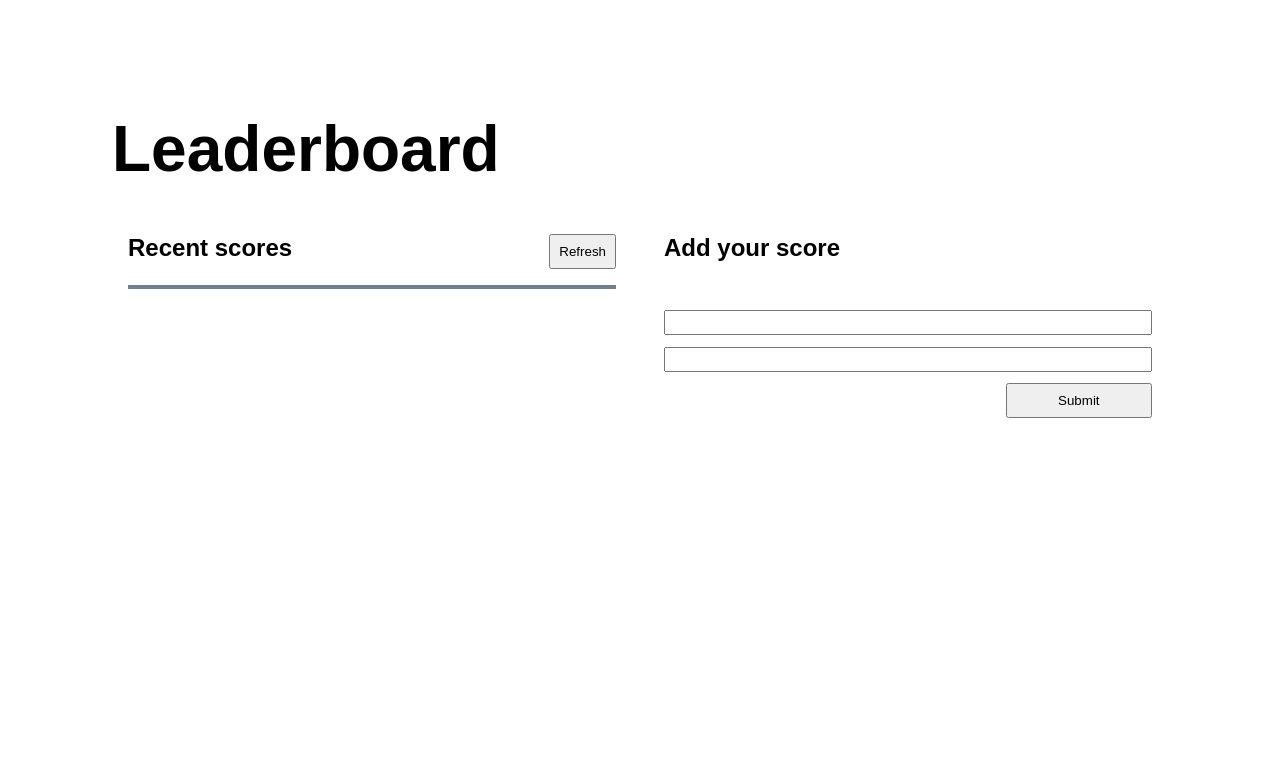
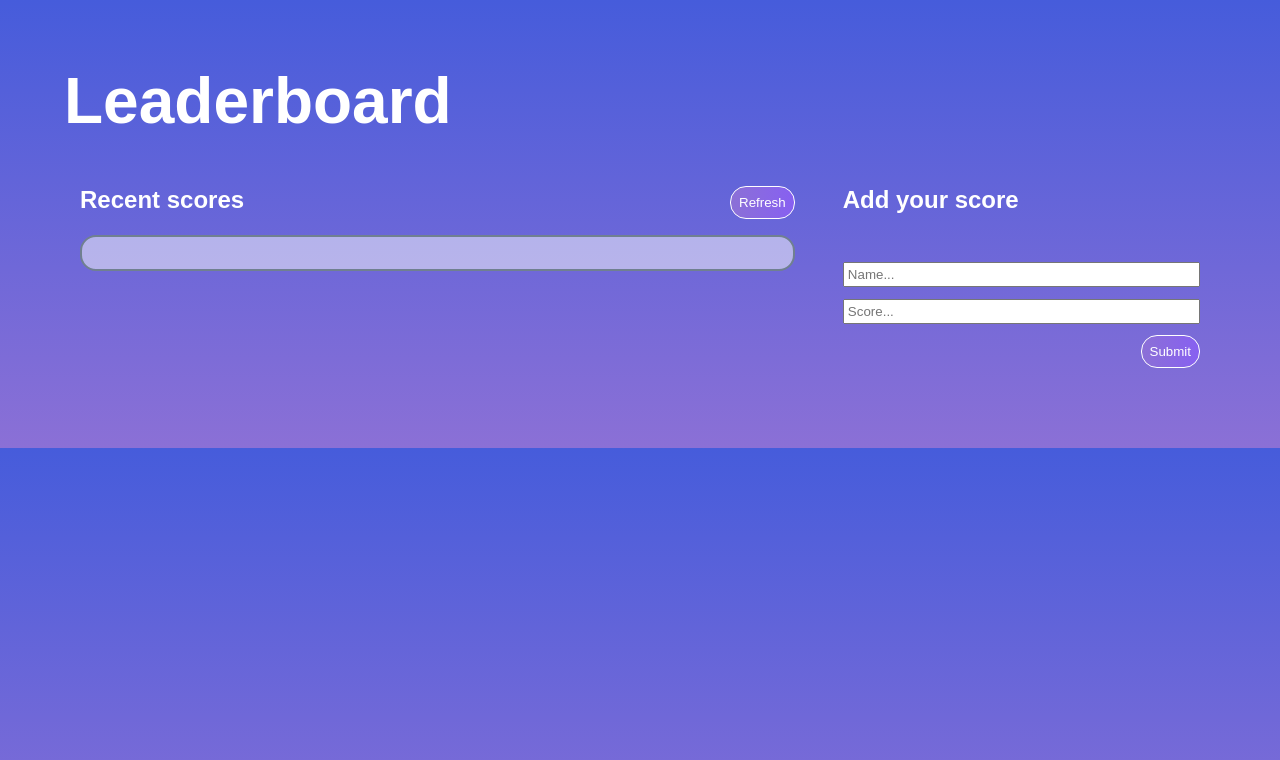
Before and after one commit to medaminedev66/leaderboard, a website built with webpack: page src/index.html in a window 1280 px wide. Built offline with nearby package versions, Linux system fonts and the light colour scheme; no server answers.

Commit message:
Add some styles to the leaderboard

```diff
--- a/src/index.html
+++ b/src/index.html
@@ -24,8 +24,8 @@
       <section class="add-your-score">
           <h2>Add your score</h2>
           <div class="form">
-              <input type="text" class="name" maxlength="15">
-              <input type="number" class="score">
+              <input type="text" class="name" maxlength="15" placeholder="Name...">
+              <input type="number" class="score" placeholder="Score...">
               <button class="add">Submit</button>
           </div>
       </section>
--- a/src/style.css
+++ b/src/style.css
@@ -5,8 +5,9 @@
 }
 
 body {
-  margin: 7rem;
+  margin: 4rem;
   font-family: Arial, Helvetica, sans-serif;
+  background: linear-gradient(to bottom, rgb(70, 92, 219), rgb(139, 112, 214));
 }
 
 main {
@@ -15,18 +16,22 @@ main {
 }
 
 header {
+  color: white;
   font-size: xx-large;
   margin-bottom: 2rem;
 }
 
 .recent-scores {
-  flex: 1;
+  flex: 2;
   padding: 1rem;
 }
 
 .add-your-score {
+  display: flex;
+  flex-direction: column;
   flex: 1;
   padding: 1rem;
+  height: auto;
 }
 
 .title-scores {
@@ -34,23 +39,33 @@ header {
   justify-content: space-between;
 }
 
+.title-scores h2 {
+  color: white;
+}
+
 .scores {
+  color: rgb(51, 51, 51);
   margin-top: 1rem;
   border: 2px slategray solid;
+  border-radius: 1rem;
+  padding: 1rem 0 1rem 0;
+  background-color: rgba(255, 255, 255, 0.5);
 }
 
 ul {
   text-decoration: none;
+  background-color: rgba(255, 255, 255, 0.5);
 }
 
 li {
   padding: 0.5rem;
   display: flex;
   gap: 0.5rem;
+  justify-content: space-between;
 }
 
 ul li:nth-child(even) {
-  background-color: lightgrey;
+  background-color: rgba(255, 255, 255, 0.212);
 }
 
 .form {
@@ -59,6 +74,7 @@ ul li:nth-child(even) {
   display: flex;
   flex-direction: column;
   width: 100%;
+  justify-self: center;
 }
 
 input {
@@ -66,11 +82,30 @@ input {
 }
 
 .add {
-  width: 30%;
   padding: 0.5rem;
   align-self: flex-end;
+  border-radius: 1rem;
+  background: linear-gradient(to right, rgb(139, 112, 214), rgb(135, 96, 241));
+  color: white;
+  border: 1px solid white;
 }
 
 .refresh {
+  color: white;
   padding: 0.5rem;
+  border-radius: 1rem;
+  background: linear-gradient(to right, rgb(139, 112, 214), rgb(135, 96, 241));
+  border: 1px solid white;
 }
+
+.refresh:hover {
+  border: 2px solid white;
+}
+
+.add:hover {
+  border: 2px solid white;
+}
+
+.add-your-score h2 {
+  color: white;
+}
```
Also changed, not shown: dist/index.html, dist/main.js.
